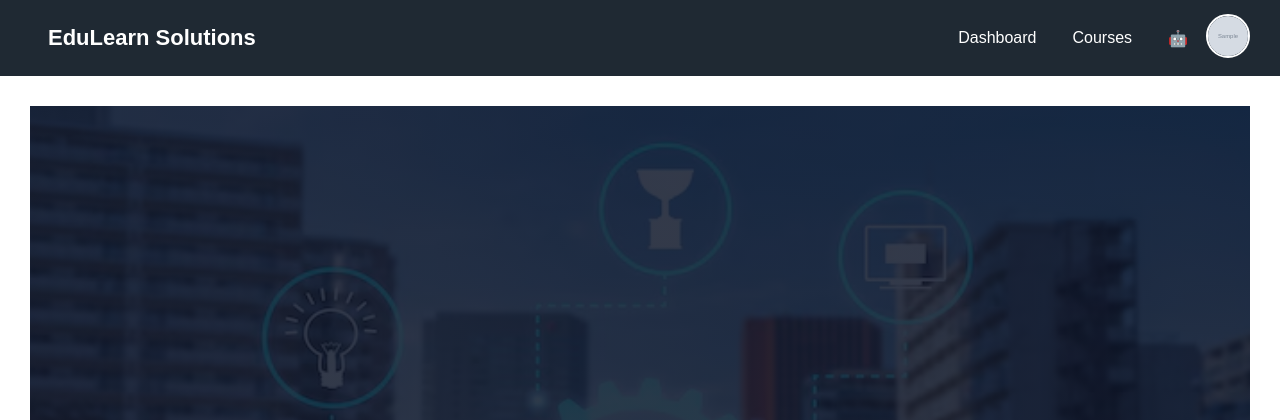
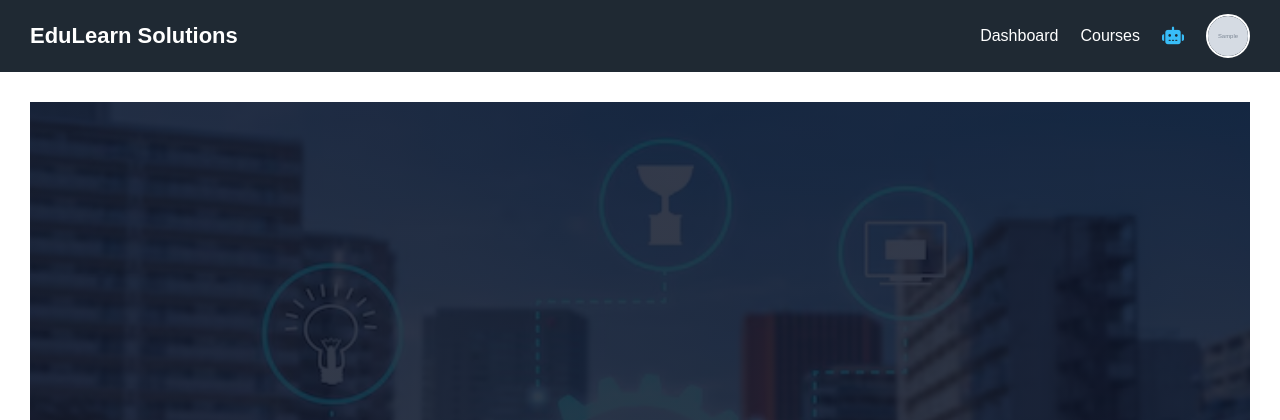
Before and after one commit to pranaydubba/django-lms-project, a Django app: page / in a window 1280 px wide. Shown: the top 420 px of the page. Run offline with Django 5.2, Linux system fonts and the light colour scheme; a user stored in the database is signed in; tables that the repository leaves empty hold one stand-in row (values such as "Sample post"); grey boxes marked "Sample" are stand-in pictures.

Commit message:
Adding requirements.txt

```diff
--- a/static/css/styles.css
+++ b/static/css/styles.css
@@ -15,23 +15,24 @@ body {
 .nav-right {
     display: flex;
     align-items: center;
-    gap: 18px;
+    gap: 22px;
 }
 
 .navbar a {
     color: white;
     text-decoration: none;
-    margin-left: 18px;
+    display: flex;
+    align-items: center;
+    gap: 6px;;
 }
 
-.nav-avatar {
-    width: 34px;
-    height: 34px;
-    border-radius: 50%;
-    object-fit: cover;
-    cursor: pointer;
-    border: 2px solid #e5e7eb;
+.chatbot-icon {
+    color: #38bdf8;
+    font-size: 1.1rem;
+    display: inline-flex;
+    align-items: center;
 }
+
 
 .logo a {
     font-size: 22px;
@@ -68,6 +69,8 @@ body {
 
 .profile-dropdown {
     position: relative;
+    display: flex;
+    align-items: center;
 }
 
 .dropdown-menu {
--- a/templates/base.html
+++ b/templates/base.html
@@ -7,6 +7,8 @@
     <meta name="viewport" content="width=device-width, initial-scale=1.0">
     <title>{% block title %}LMS{% endblock %}</title>
     <link rel="stylesheet" href="{% static 'css/styles.css' %}">
+    <link rel="stylesheet" href="https://cdnjs.cloudflare.com/ajax/libs/font-awesome/6.5.1/css/all.min.css">
+
 </head>
 
 <body>
@@ -24,7 +26,7 @@
                 {% if user.role == 'student' %}
                 <a href="{% url 'student_dashboard' %}">Dashboard</a>
                 <a href="{% url 'course_list' %}">Courses</a>
-                <a href="{% url 'chatbot' %}" id="chatbotToggle" title="Student Assistant">🤖</a>
+                <a href="{% url 'chatbot' %}" id="chatbotToggle" title="Student Assistant"><i class="fa-solid fa-robot chatbot-icon"></i></a>
 
                 {% elif user.role == 'instructor' %}
                 <a href="{% url 'instructor_dashboard' %}">Dashboard</a>
```
Also changed, not shown: requirements.txt (added, +30 -0 lines).
